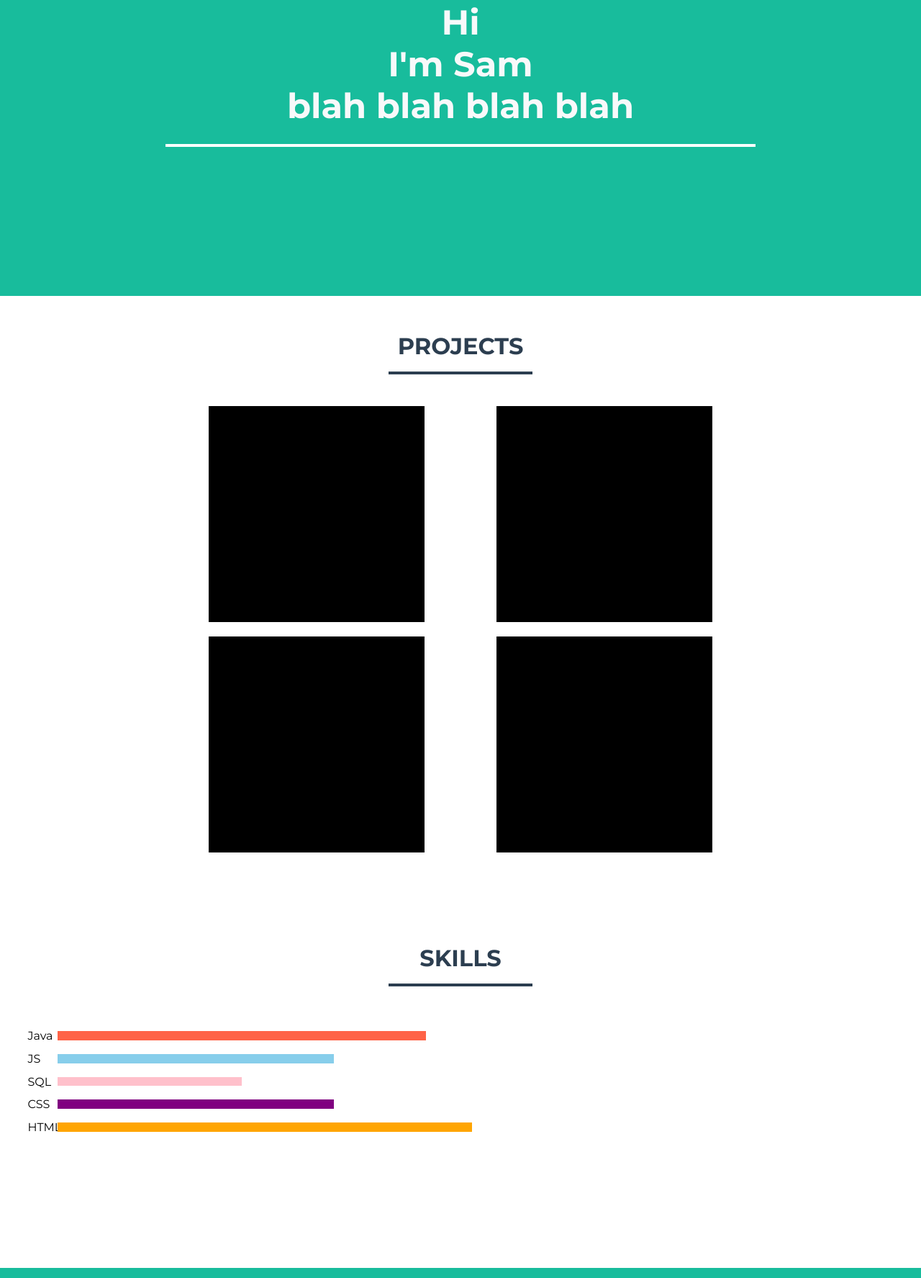
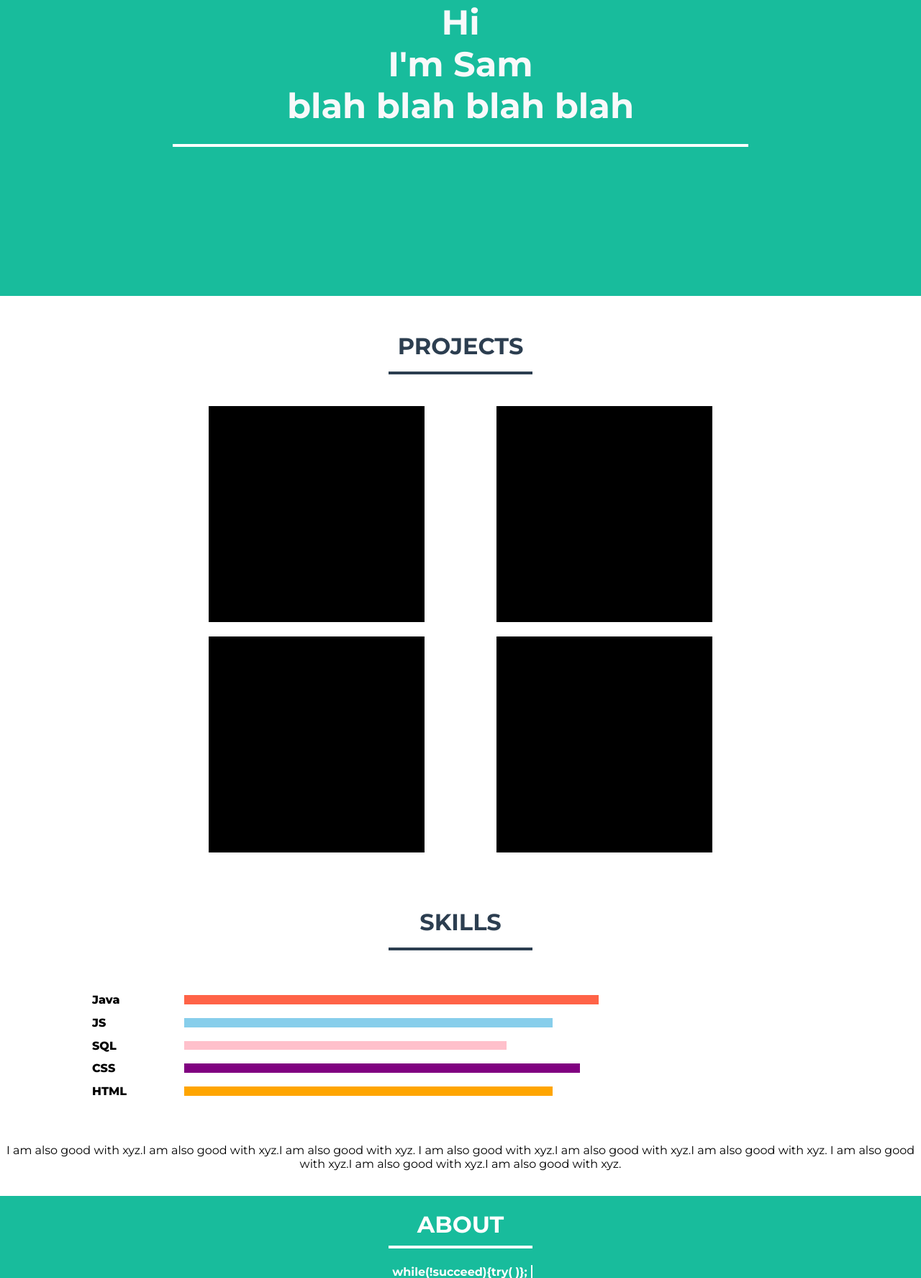
Before and after one commit to samuelweekes/portfolio, a PHP site: page /index.html in a window 1280 px wide. Shown: the part 229-2004 px from the top of the page at 72% size. Run offline with PHP 8.4, Linux system fonts and the light colour scheme; some libraries are stand-ins or nearby versions.

Commit message:
updated animations

```diff
--- a/index.html
+++ b/index.html
@@ -4,15 +4,13 @@
   <meta charset="utf-8">
   <meta name="viewport" content="width=device-width, initial-scale=1.0, user-scalable=no">
   <link type="text/css" rel="stylesheet" href="styles/styles.css">
-  <link rel="stylesheet" href="https://use.fontawesome.com/releases/v5.0.8/css/all.css" integrity="sha384-3AB7yXWz4OeoZcPbieVW64vVXEwADiYyAEhwilzWsLw+9FgqpyjjStpPnpBO8o8S" crossorigin="anonymous">
-  <link href="https://fonts.googleapis.com/css?family=Montserrat:700" rel="stylesheet">
+  <link href="https://fonts.googleapis.com/css?family=Montserrat:700,800" rel="stylesheet">
   <link href="https://fonts.googleapis.com/css?family=Montserrat" rel="stylesheet">
-  <link href="https://fonts.googleapis.com/css?family=Lato" rel="stylesheet">
   <title>Samuel Weekes</title>
 </head>
 <body>
 
-  <!-- ***************************Mobile nav burger*************************** -->
+  <!-- ***************************Nav burger*************************** -->
   <nav class="mobile-nav" role="navigation">
     <div class="menuToggle">
       <input type="checkbox" />
@@ -26,17 +24,6 @@
         <a href="#about" class="mobile-nav-item"><li>About/Contact</li></a>
       </ul>
     </div>
-  </nav>
-
-  <!-- ***************************Desktop navigation bar*************************** -->
-  <nav class="top-nav-bar">
-    <ul class="top-nav-ul">
-      <li class="top-nav-items"><a href = "#contact" class="nav-link">Contact</a></li>
-      <li class="top-nav-items"><a href = "#timeline"  class="nav-link">Current Work</a></li>
-      <li class="top-nav-items"><a href = "#project"  class="nav-link">Projects</a></li>
-      <li class="top-nav-items"><a href = "#about"  class="nav-link">About</a></li>
-      <li class="top-nav-items"><a href = "#home"  class="nav-link">Home</a></li>
-    </ul>
   </nav>
 
   <!-- ***************************Home Section*************************** -->
@@ -81,6 +68,9 @@
             <p class="skill-container">
               HTML<hr class="skill-hr5">
             </p>
+            <p class="skill-text">I am also good with xyz.I am also good with xyz.I am also good with xyz.
+            I am also good with xyz.I am also good with xyz.I am also good with xyz.
+          I am also good with xyz.I am also good with xyz.I am also good with xyz.</p>
           </div>
         </section>
 
@@ -122,9 +112,6 @@
                 </div>
               </div>
             </section>
-
-
             <script src="src/scripts.js"></script>
-            <script defer src="https://use.fontawesome.com/releases/v5.0.8/js/all.js" integrity="sha384-SlE991lGASHoBfWbelyBPLsUlwY1GwNDJo3jSJO04KZ33K2bwfV9YBauFfnzvynJ" crossorigin="anonymous"></script>
           </body>
           </html>
--- a/styles/styles.css
+++ b/styles/styles.css
@@ -131,7 +126,8 @@
 }
 
 .home-hr {
-  width: 80%;
+  width: 90%;
+  max-width: 800px;
   position: relative;
   top: .5em;
   margin: 0 auto auto;
@@ -217,7 +213,7 @@
 
 .skill {
   height: 450px;
-  margin-top: 100px;
+  padding-top: 50px;
   width: 100%;
 }
 
@@ -241,70 +237,125 @@
 .skill-wrapper {
   height: 100%;
   margin-top: 25px;
+
 }
 
 .skill-container{
-margin-left: 3%;
-overflow: hidden;
+  margin-left: 10%;
+  overflow: hidden;
+  font-weight: 800;
 }
 
 .skill-hr1 {
   position: relative;
   bottom: 1em;
-  left: 5em;
+  left: 30vw;
   height: .8em;
   border: none;
   background: tomato;
   margin-right: 30%;
-  width: 40%;
+  width: 0%;
+
+}
+
+.skill-hr1-anim {
+  animation-name: skill1;
+  animation-duration: 2s;
+  animation-delay: 1s;
+  animation-iteration-count: 1;
+  animation-timing-function: ease-in-out;
+  animation-fill-mode: forwards;
 }
 
 .skill-hr2 {
   position: relative;
   bottom: 1em;
-  left: 5em;
+  left: 30vw;
   height: .8em;
   border: none;
   background: skyblue;
   margin-right: 30%;
-  width: 30%;
+  width: 0%;
+}
+
+.skill-hr2-anim {
+  animation-name: skill2;
+  animation-duration: 2s;
+  animation-delay: .5s;
+  animation-iteration-count: 1;
+  animation-timing-function: ease-in-out;
+  animation-fill-mode: forwards;
 }
 
 .skill-hr3 {
   position: relative;
   bottom: 1em;
-  left: 5em;
+  left: 30vw;
   height: .8em;
   border: none;
   background: pink;
   margin-right: 30%;
-  width: 20%;
+  width: 0%;
+}
+
+.skill-hr3-anim {
+  animation-name: skill3;
+  animation-duration: 2s;
+  animation-delay: .75s;
+  animation-iteration-count: 1;
+  animation-timing-function: ease-in-out;
+  animation-fill-mode: forwards;
 }
 
 .skill-hr4 {
   position: relative;
   bottom: 1em;
-  left: 5em;
+  left: 30vw;
   height: .8em;
   border: none;
   background: purple;
   margin-right: 30%;
-  width: 30%;
+  width: 0%;
+}
+
+.skill-hr4-anim {
+  animation-name: skill4;
+  animation-duration: 2s;
+  animation-delay: 1.5s;
+  animation-iteration-count: 1;
+  animation-timing-function: ease-in-out;
+  animation-fill-mode: forwards;
 }
 
 .skill-hr5 {
   position: relative;
   bottom: 1em;
-  left: 5em;
+  left: 30vw;
   height: .8em;
   border: none;
   background: orange;
   margin-right: 30%;
-  width: 45%;
+  width: 0%;
+}
+
+.skill-hr5-anim {
+  animation-name: skill5;
+  animation-duration: 2s;
+  animation-delay: 1.25s;
+  animation-iteration-count: 1;
+  animation-timing-function: ease-in-out;
+  animation-fill-mode: forwards;
+}
+
+.skill-text {
+  margin: 25px 5% 0% 5%;
+  max-width: 1200px;
+  text-align: center;
 }
 
 /*---------------------------About me section---------------------------*/
 .about {
+  margin-top: 50px;
   height: 350px;
   width: 100%;
 }
@@ -446,10 +500,38 @@
 
   .project-img-left {
     height: 300px;
+
   }
 
   .project-img-right {
     height: 300px;
+
+  }
+
+.skill {
+  height: 50vh;
+}
+
+  .skill-hr1 {
+    left: 20vw;
+  }
+  .skill-hr2 {
+    left: 20vw;
+  }
+  .skill-hr3 {
+    left: 20vw;
+  }
+  .skill-hr4 {
+    left: 20vw;
+  }
+  .skill-hr5 {
+    left: 20vw;
+  }
+
+  .skill-text {
+    margin: 50px auto auto;
+    max-width: 120ch;
+    font-size: 1rem;
   }
 
   .contact-container {
```
Also changed, not shown: other parts of styles/styles.css (+67 -5 lines), src/scripts.js (+17 -13 lines).
